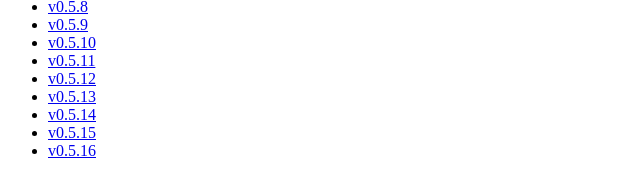
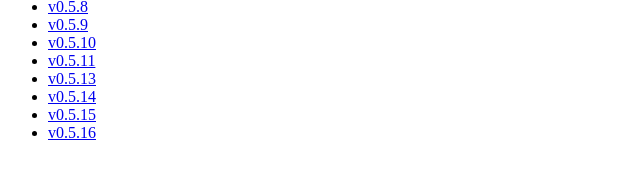
Before and after one commit to 0xidm/solc-bin, a plain HTML site: page docs/index.html in a window 1280 px wide. Shown: the part 1362-1535 px from the top of the page, 0-640 px from the left. Drawn offline with Linux system fonts and the light colour scheme.

```diff
--- a/docs/index.html
+++ b/docs/index.html
@@ -76,7 +76,7 @@
         <li><a href="https://0xidm.github.io/solc-bin/linux-arm64/solc-v0.5.9">v0.5.9</a></li>
         <li><a href="https://0xidm.github.io/solc-bin/linux-arm64/solc-v0.5.10">v0.5.10</a></li>
         <li><a href="https://0xidm.github.io/solc-bin/linux-arm64/solc-v0.5.11">v0.5.11</a></li>
-        <li><a href="https://0xidm.github.io/solc-bin/linux-arm64/solc-v0.5.12">v0.5.12</a></li>
+        <!-- <li><a href="https://0xidm.github.io/solc-bin/linux-arm64/solc-v0.5.12">v0.5.12</a></li> -->
         <li><a href="https://0xidm.github.io/solc-bin/linux-arm64/solc-v0.5.13">v0.5.13</a></li>
         <li><a href="https://0xidm.github.io/solc-bin/linux-arm64/solc-v0.5.14">v0.5.14</a></li>
         <li><a href="https://0xidm.github.io/solc-bin/linux-arm64/solc-v0.5.15">v0.5.15</a></li>
```
Also changed, not shown: 9 other files.
